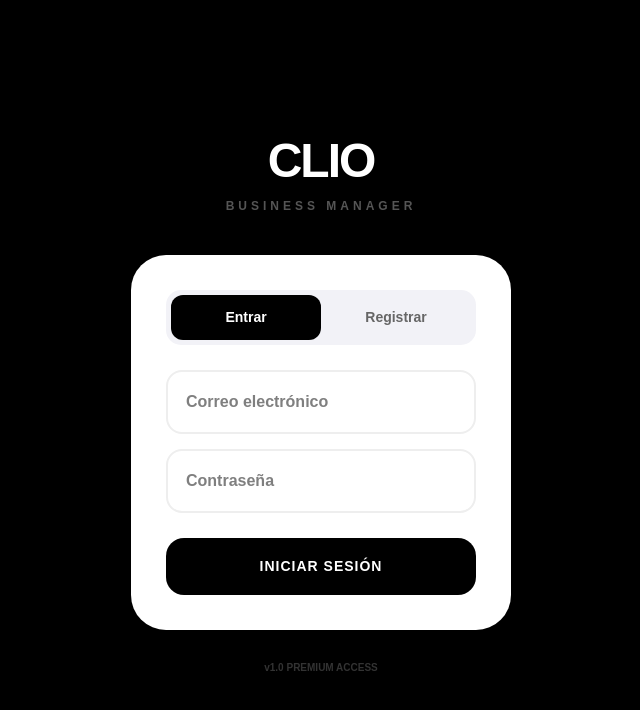
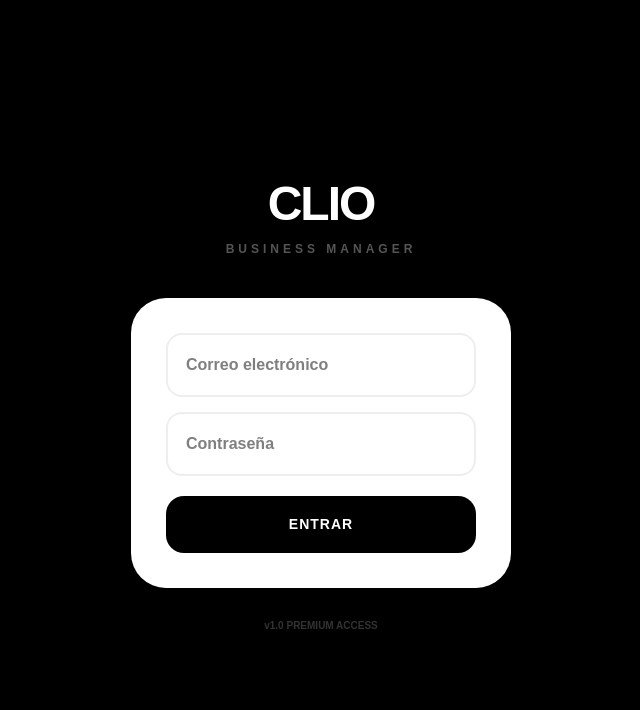
Before and after one commit to mooon300/clio-app, a Next.js app: page /login in a window 1280 px wide. Shown: the top 710 px of the page, without its empty margins (319-959 px from the left). Built offline with nearby package versions, Linux system fonts and the light colour scheme.

Commit message:
🚀 Dashboard Pro:benssss

```diff
--- a/app/login/page.tsx
+++ b/app/login/page.tsx
@@ -4,7 +4,7 @@ import { useState } from 'react'
 import { useRouter } from 'next/navigation'
 import { createClient } from '@supabase/supabase-js'
 
-// Llaves directas para que funcione sí o sí en Vercel
+// Conexión directa para evitar errores de carga
 const supabase = createClient(
   'https://cqlczrqyplidpxsjqqwr.supabase.co',
   'sb_publishable_0wjmKoJA2EFXZmJ7p0Vc_w_EKnJ0p9Q'
@@ -15,21 +15,40 @@ export default function LoginPage() {
   const [email, setEmail] = useState('')
   const [password, setPassword] = useState('')
   const [loading, setLoading] = useState(false)
-  const [isRegistering, setIsRegistering] = useState(false)
+  const [errorMsg, setErrorMsg] = useState('')
 
-  // ====== FUNCIÓN PARA LOGIN / REGISTRO ======
-  const handleSubmit = async (e: any) => {
+  const handleAuth = async (e: any) => {
     e.preventDefault()
     setLoading(true)
+    setErrorMsg('')
 
-    if (isRegistering) {
-      const { error } = await supabase.auth.signUp({ email, password })
-      if (error) alert("Error: " + error.message)
-      else alert("¡Registro exitoso! Ahora cambia a 'Entrar' para iniciar sesión.")
+    // 1. Intentamos iniciar sesión
+    const { data, error: signInError } = await supabase.auth.signInWithPassword({
+      email,
+      password,
+    })
+
+    // 2. Si el error es que el usuario no existe, lo registramos automáticamente
+    if (signInError && (signInError.message.includes('Invalid login credentials') || signInError.status === 400)) {
+      const { error: signUpError } = await supabase.auth.signUp({
+        email,
+        password,
+      })
+
+      if (signUpError) {
+        setErrorMsg('Revisa tus datos o conexión')
+        setLoading(false)
+        return
+      }
+
+      // Tras registrarse, Supabase loguea en automático, mandamos al Dash
+      router.push('/')
+    } else if (signInError) {
+      // Si es otro tipo de error (contraseña mal escrita de un usuario real)
+      setErrorMsg('Credenciales incorrectas')
     } else {
-      const { error } = await supabase.auth.signInWithPassword({ email, password })
-      if (error) alert("Error: " + error.message)
-      else router.push('/')
+      // Si todo bien, adentro
+      router.push('/')
     }
     setLoading(false)
   }
@@ -44,21 +63,8 @@ export default function LoginPage() {
 
       <div style={{ background: '#FFF', padding: '35px', borderRadius: '35px', width: '100%', maxWidth: '380px', boxShadow: '0 20px 40px rgba(0,0,0,0.5)' }}>
 
-        {/* Selector de Modo con colores fuertes */}
-        <div style={{ display: 'flex', background: '#F2F2F7', borderRadius: '15px', padding: '5px', marginBottom: '25px' }}>
-          <button
-            type="button"
-            onClick={() => setIsRegistering(false)}
-            style={{ ...tabBtn, backgroundColor: !isRegistering ? '#000' : 'transparent', color: !isRegistering ? '#FFF' : '#666' }}
-          >Entrar</button>
-          <button
-            type="button"
-            onClick={() => setIsRegistering(true)}
-            style={{ ...tabBtn, backgroundColor: isRegistering ? '#000' : 'transparent', color: isRegistering ? '#FFF' : '#666' }}
-          >Registrar</button>
-        </div>
+        <form onSubmit={handleAuth} style={{ display: 'flex', flexDirection: 'column', gap: '15px' }}>
 
-        <form onSubmit={handleSubmit} style={{ display: 'flex', flexDirection: 'column', gap: '15px' }}>
           <input
             type="email"
             placeholder="Correo electrónico"
@@ -77,8 +83,11 @@ export default function LoginPage() {
             required
           />
 
+          {/* Error elegante en pantalla, sin ventanas emergentes */}
+          {errorMsg && <p style={{ color: '#FF3B30', fontSize: '11px', textAlign: 'center', fontWeight: 800, margin: '5px 0' }}>{errorMsg.toUpperCase()}</p>}
+
           <button disabled={loading} style={btnBlack}>
-            {loading ? 'PROCESANDO...' : (isRegistering ? 'CREAR CUENTA' : 'INICIAR SESIÓN')}
+            {loading ? 'CONECTANDO...' : 'ENTRAR'}
           </button>
         </form>
       </div>
@@ -88,7 +97,29 @@ export default function LoginPage() {
   )
 }
 
-// ====== ESTILOS REFORZADOS ======
-const tabBtn = { flex: 1, border: 'none', padding: '12px', borderRadius: '12px', fontSize: '14px', fontWeight: 800, cursor: 'pointer', transition: '0.3s' }
-const inputStyle = { padding: '18px', borderRadius: '16px', border: '2px solid #EEE', fontSize: '16px', fontWeight: 600, outline: 'none', width: '100%', boxSizing: 'border-box' as 'border-box', color: '#000', backgroundColor: '#FFF' }
-const btnBlack = { padding: '18px', background: 'black', color: 'white', border: 'none', borderRadius: '18px', fontWeight: 800, fontSize: '14px', cursor: 'pointer', letterSpacing: '1px', marginTop: '10px' }
+// ====== ESTILOS REFORZADOS (Texto Negro Intenso) ======
+const inputStyle = {
+  padding: '18px',
+  borderRadius: '16px',
+  border: '2px solid #EEE',
+  fontSize: '16px',
+  fontWeight: 600,
+  outline: 'none',
+  width: '100%',
+  boxSizing: 'border-box' as 'border-box',
+  color: '#000',
+  backgroundColor: '#FFF'
+}
+
+const btnBlack = {
+  padding: '18px',
+  background: 'black',
+  color: 'white',
+  border: 'none',
+  borderRadius: '18px',
+  fontWeight: 800,
+  fontSize: '14px',
+  cursor: 'pointer',
+  letterSpacing: '1px',
+  marginTop: '5px'
+}
--- a/app/page.tsx
+++ b/app/page.tsx
@@ -4,9 +4,10 @@ import { useState, useEffect } from 'react'
 import { createClient } from '@supabase/supabase-js'
 import { useRouter } from 'next/navigation'
 
+// Usamos las llaves directas para asegurar conexión inmediata
 const supabase = createClient(
-  process.env.NEXT_PUBLIC_SUPABASE_URL!,
-  process.env.NEXT_PUBLIC_SUPABASE_ANON_KEY!
+  'https://cqlczrqyplidpxsjqqwr.supabase.co',
+  'sb_publishable_0wjmKoJA2EFXZmJ7p0Vc_w_EKnJ0p9Q'
 )
 
 export default function Dashboard() {
@@ -14,8 +15,8 @@ export default function Dashboard() {
   const [citas, setCitas] = useState<any[]>([])
   const [servicios, setServicios] = useState<any[]>([])
   const [negocio, setNegocio] = useState<any>(null)
-  const [loading, setLoading] = useState(false)
-  const [nombreNuevoNegocio, setNombreNuevoNegocio] = useState('') // Para usuarios nuevos
+  const [loading, setLoading] = useState(true) // 1. Cambiado a true para evitar rebotes
+  const [nombreNuevoNegocio, setNombreNuevoNegocio] = useState('')
 
   const [form, setForm] = useState({
     servicio_id: '',
@@ -28,14 +29,18 @@ export default function Dashboard() {
 
   // ===== FETCH DATA =====
   const fetchData = async () => {
-    const { data: { user } } = await supabase.auth.getUser()
-    if (!user) return router.push('/login')
+    // 2. Usamos getSession para rapidez
+    const { data: { session } } = await supabase.auth.getSession()
+
+    if (!session) {
+      return router.push('/login')
+    }
 
     const { data: neg } = await supabase
       .from('negocios')
       .select('*')
-      .eq('user_id', user.id)
-      .maybeSingle() // Cambiado a maybeSingle para que no truene si no hay uno
+      .eq('user_id', session.user.id)
+      .maybeSingle()
 
     if (neg) {
       setNegocio(neg)
@@ -44,78 +49,80 @@ export default function Dashboard() {
       const { data: cts } = await supabase.from('citas').select('*, servicio_id(nombre)').eq('negocio_id', neg.id).order('fecha_hora', { ascending: false })
       setCitas(cts || [])
     }
+
+    setLoading(false) // 3. Apagamos la carga solo hasta tener respuesta
   }
 
-  useEffect(() => { fetchData() }, [])
+  useEffect(() => {
+    fetchData()
 
-  // ===== CREAR NEGOCIO (PARA NUEVOS) =====
+    // 4. Vigilante por si la sesión expira o cambia
+    const { data: { subscription } } = supabase.auth.onAuthStateChange((event) => {
+      if (event === 'SIGNED_OUT') router.push('/login')
+    })
+    return () => subscription.unsubscribe()
+  }, [])
+
+  // ... (Tus funciones crearNegocioInicial, logout, guardar, cobrar se mantienen igual)
   const crearNegocioInicial = async () => {
     const { data: { user } } = await supabase.auth.getUser()
     if (!user || !nombreNuevoNegocio) return
-
     setLoading(true)
-    const { error } = await supabase.from('negocios').insert([{
-      user_id: user.id,
-      nombre: nombreNuevoNegocio,
-      modo: 'citas'
-    }])
-
+    const { error } = await supabase.from('negocios').insert([{ user_id: user.id, nombre: nombreNuevoNegocio, modo: 'citas' }])
     if (!error) fetchData()
-    else alert("Error creando negocio: " + error.message)
-    setLoading(false)
+    else { alert("Error: " + error.message); setLoading(false); }
   }
 
-  // ===== LOGOUT =====
   const logout = async () => {
     await supabase.auth.signOut()
     router.push('/login')
   }
 
-  // ===== GUARDAR NUEVA CITA =====
   const guardar = async (e: any) => {
     e.preventDefault()
     if (!negocio) return
     setLoading(true)
-    const fechaHoraISO = `${form.fecha}T${form.hora}:00`
-
     const { error } = await supabase.from('citas').insert([{
       negocio_id: negocio.id,
       servicio_id: Number(form.servicio_id),
       cliente_nombre: form.cliente_nombre.toUpperCase(),
       cliente_whatsapp: form.whatsapp,
       monto: Number(form.monto),
-      fecha_hora: fechaHoraISO,
+      fecha_hora: `${form.fecha}T${form.hora}:00`,
       estado: 'pendiente'
     }])
-
     if (error) alert("Error: " + error.message)
-    else {
-      setForm({ servicio_id: '', cliente_nombre: '', monto: '', whatsapp: '', fecha: '', hora: '' })
-      fetchData()
-    }
+    else { setForm({ servicio_id: '', cliente_nombre: '', monto: '', whatsapp: '', fecha: '', hora: '' }); fetchData(); }
     setLoading(false)
   }
 
-  // ===== COBRAR =====
   const cobrar = async (id: any) => {
     await supabase.from('citas').update({ estado: 'pagado' }).eq('id', id)
     fetchData()
   }
 
   const totalCaja = citas.filter(c => c.estado === 'pagado').reduce((acc, c) => acc + (Number(c.monto) || 0), 0)
+  const formatFechaHora = (iso: string) => {
+    const date = new Date(iso);
+    return date.toLocaleString('es-ES', { day: '2-digit', month: '2-digit', year: 'numeric', hour: '2-digit', minute: '2-digit' });
+  }
 
-  const formatFechaHora = (iso: string) => {
-    const date = new Date(iso)
-    const options: Intl.DateTimeFormatOptions = { day: '2-digit', month: '2-digit', year: 'numeric', hour: '2-digit', minute: '2-digit' }
-    return date.toLocaleString('es-ES', options)
+  // ======= 5. PANTALLA DE CARGA PROVISIONAL =======
+  if (loading && !negocio) {
+    return (
+      <div style={{ display: 'flex', alignItems: 'center', justifyContent: 'center', minHeight: '100vh', backgroundColor: '#FBFBFB', fontFamily: 'sans-serif' }}>
+        <p style={{ fontWeight: 800, color: '#000', letterSpacing: '-1px' }}>CARGANDO CLIO...</p>
+      </div>
+    )
   }
 
   // ======= RENDER PARA USUARIOS SIN NEGOCIO =======
   if (!negocio && !loading) {
     return (
-      <div style={{ padding: '50px 20px', textAlign: 'center', fontFamily: 'sans-serif' }}>
-        <h2 style={{fontWeight: 900}}>¡Bienvenido a CLIO!</h2>
-        <p style={{color: '#666'}}>Para empezar, dinos el nombre de tu negocio:</p>
+      <div style={{ padding: '80px 20px', textAlign: 'center', fontFamily: 'sans-serif', backgroundColor: '#FBFBFB', minHeight: '100vh' }}>
+        <div style={{ width: '55px', height: '55px', backgroundColor: 'black', borderRadius: '14px', margin: '0 auto 20px', display: 'flex', alignItems: 'center', justifyContent: 'center', color: 'white', fontWeight: 900, fontSize: '26px' }}>C</div>
+        <h2 style={{fontWeight: 900, fontSize: '28px', letterSpacing: '-1.5px'}}>¡Bienvenido!</h2>
+        <p style={{color: '#666', marginBottom: '30px'}}>Dinos el nombre de tu negocio para empezar:</p>
         <input style={inputStyle} placeholder="Ej: Barbería Morales" value={nombreNuevoNegocio} onChange={e => setNombreNuevoNegocio(e.target.value)} />
         <button onClick={crearNegocioInicial} style={buttonStyle}>CREAR MI NEGOCIO</button>
       </div>
@@ -124,8 +131,7 @@ export default function Dashboard() {
 
   return (
     <div style={{ fontFamily: '-apple-system, sans-serif', padding: '40px 20px', maxWidth: '500px', margin: '0 auto', backgroundColor: '#FBFBFB', minHeight: '100vh' }}>
-
-      {/* HEADER */}
+      {/* HEADER, FORMULARIO Y LISTA (Exactamente tu código original) */}
       <header style={{ textAlign: 'center', marginBottom: '30px', position: 'relative' }}>
         <button onClick={logout} style={{ position: 'absolute', top: 0, right: 0, background: 'none', border: 'none', fontSize: '20px', cursor: 'pointer' }}>🚪</button>
         <div style={{ width: '55px', height: '55px', backgroundColor: 'black', borderRadius: '14px', margin: '0 auto 15px', display: 'flex', alignItems: 'center', justifyContent: 'center', color: 'white', fontWeight: 900, fontSize: '26px' }}>C</div>
@@ -135,13 +141,11 @@ export default function Dashboard() {
         </div>
       </header>
 
-      {/* CAJA Y CITAS */}
       <div style={{ display: 'grid', gridTemplateColumns: '1fr 1fr', gap: '15px', marginBottom: '30px' }}>
         <div style={cardStyle}><p style={labelS}>EN CAJA</p><p style={{ ...valS, color: '#34C759' }}>${totalCaja.toFixed(2)}</p></div>
         <div style={{ ...cardStyle, background: 'black', color: 'white' }}><p style={labelS}>CITAS</p><p style={valS}>{citas.length}</p></div>
       </div>
 
-      {/* FORMULARIO */}
       <form onSubmit={guardar} style={formStyle}>
         <select style={inputStyle} value={form.servicio_id} onChange={e => {
           const s = servicios.find(x => x.id == e.target.value)
@@ -160,7 +164,6 @@ export default function Dashboard() {
         <button disabled={loading} style={buttonStyle}>{loading ? '...' : 'REGISTRAR'}</button>
       </form>
 
-      {/* LISTA CITAS */}
       <div style={{ display: 'flex', flexDirection: 'column', gap: '10px' }}>
         {citas.map(c => (
           <div key={c.id} style={itemStyle}>
@@ -183,7 +186,7 @@ export default function Dashboard() {
   )
 }
 
-// Estilos se mantienen igual
+// Estilos de Rubén (Intactos)
 const subBtn = { background: 'none', border: '1px solid #E5E5E7', padding: '6px 12px', borderRadius: '10px', fontSize: '12px', fontWeight: 700, cursor: 'pointer' }
 const cardStyle = { background: 'white', padding: '20px', borderRadius: '24px', border: '1px solid #E5E5E7', textAlign: 'center' as 'center' }
 const labelS = { margin: 0, fontSize: '9px', fontWeight: 800, color: '#86868B' }
```
